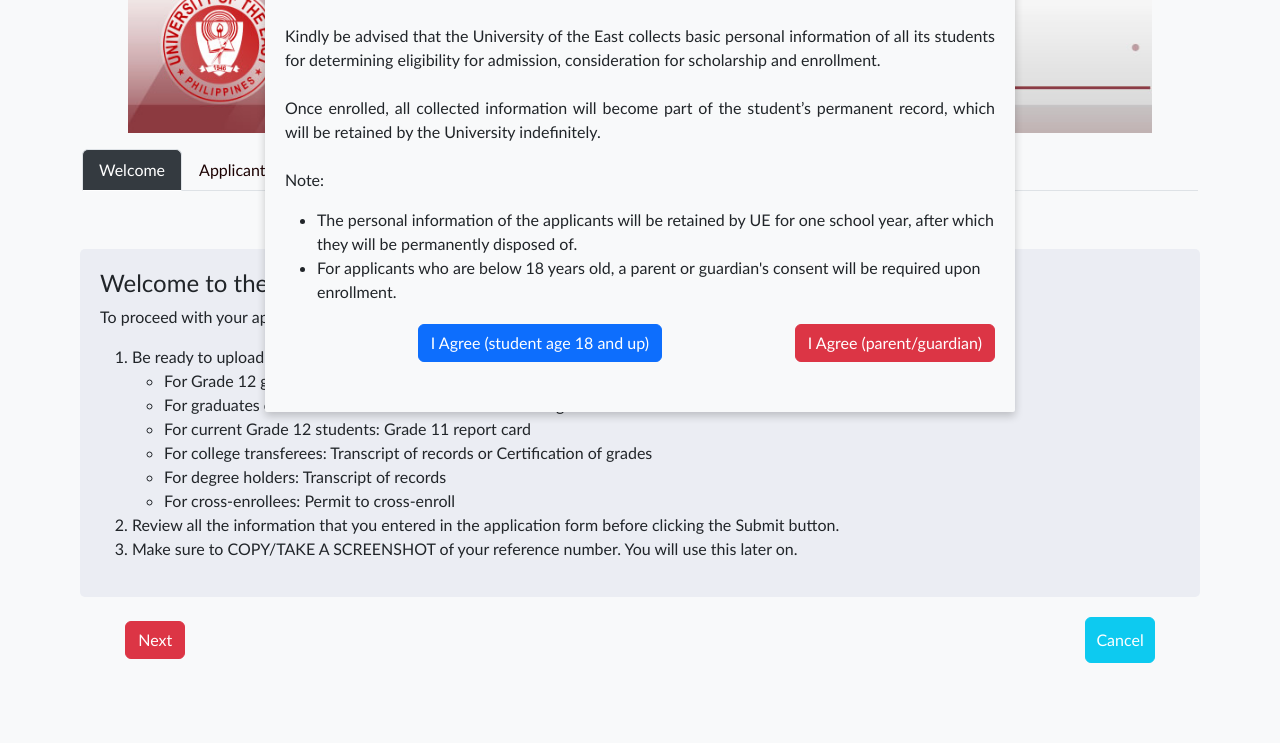
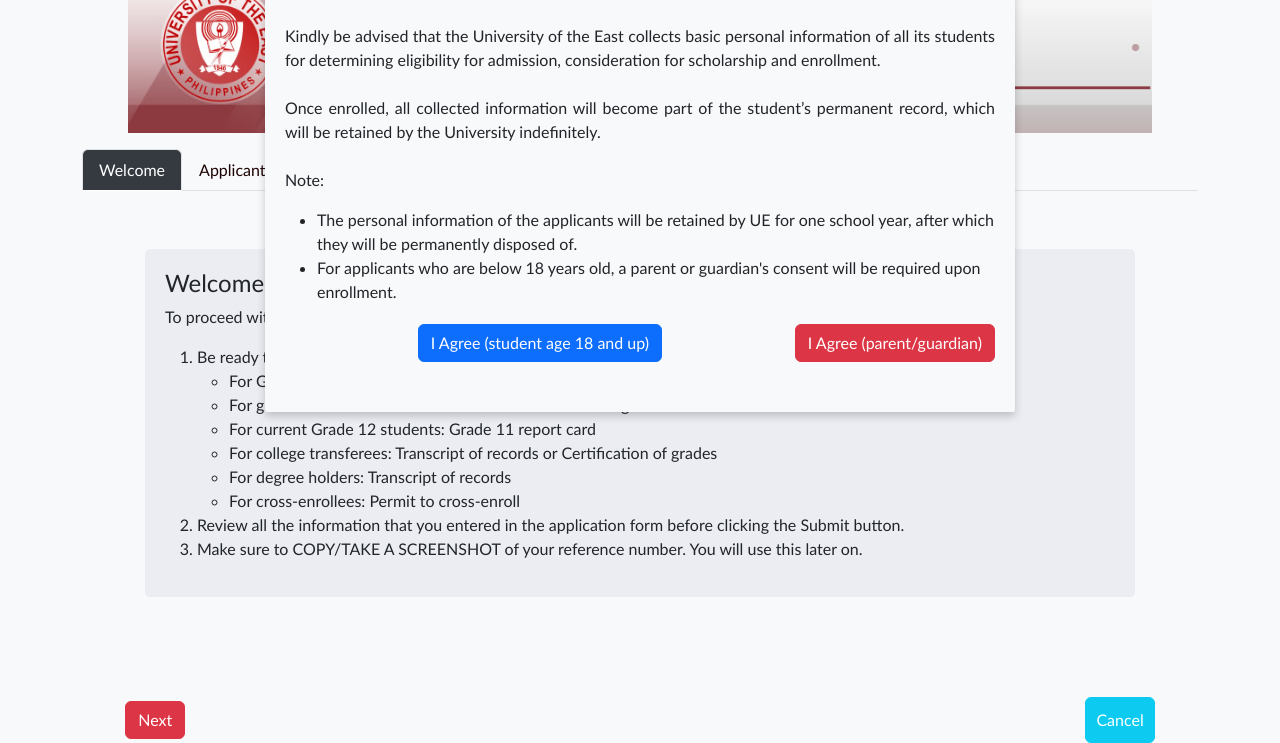
Before and after one commit to terenzsilverio/mobdev, a plain HTML site: page ad2.html in a window 1280 px wide. Shown: the part 85-828 px from the top of the page. Before the commit the page ends 800 px from the top, so only its background shows below. Drawn offline with nearby package versions, Linux system fonts and the light colour scheme.

Commit message:
Update ad2.html

```diff
--- a/ad2.html
+++ b/ad2.html
@@ -112,7 +112,7 @@
         .welcome{
             background-color: #ebedf3;
             padding: 20px;
-            margin: 10px 80px;
+            margin: 10px 145px 100px;
             border-radius: 5px;
         }
         .end {
```
